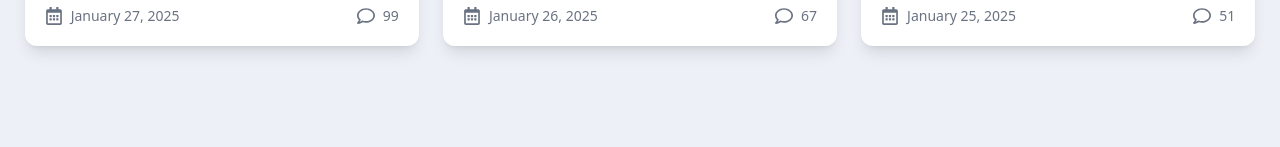
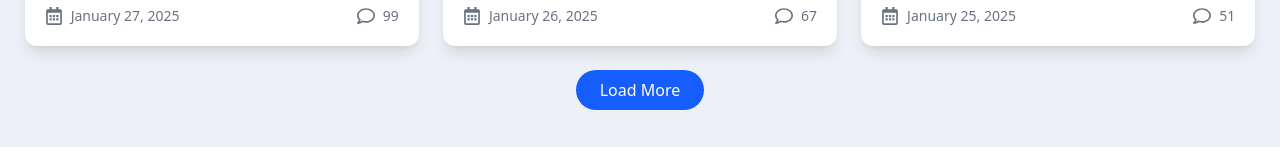
Before and after one commit to SadaqElmi/LPGTMC, a React (Vite) app: page /Blogs in a window 1280 px wide. Shown: the part 1051-1198 px from the top of the page. Before the commit the page ends 1137 px from the top, so only its background shows below. Built offline with nearby package versions, Linux system fonts and the light colour scheme.

Commit message:
i added button loard more

```diff
--- a/src/pages/Blogs/Components/Blogs.jsx
+++ b/src/pages/Blogs/Components/Blogs.jsx
@@ -1,3 +1,230 @@
+// import React, { useState } from "react";
+// import { Blogs } from "../../../data/Blogs_data"; // ✅ Import mock data
+
+// import {
+//   FaAngleDoubleRight,
+//   FaRegCalendarAlt,
+//   FaRegComment,
+// } from "react-icons/fa";
+// import { NavLink } from "react-router-dom";
+
+// const categories = ["All News", "car", "company", "repair", "useful"];
+
+// function Blog() {
+//   const [activeCategory, setActiveCategory] = useState("All News");
+
+//   const filteredBlogs =
+//     activeCategory === "All News"
+//       ? Blogs.slice(0, 6) // Show first 6 blogs for "All News"
+//       : Blogs.filter((post) => post.category === activeCategory).slice(0, 3);
+
+//   return (
+//     <div className="flex justify-center flex-col py-10 px-6">
+//       <div className="flex items-center gap-2 text-gray-800 text-lg mb-6">
+//         <NavLink to="/" className="hover:text-blue-600">
+//           Home
+//         </NavLink>
+//         <FaAngleDoubleRight className="text-gray-500" />
+//         <p className="font-semibold">Blog</p>
+//       </div>
+
+//       <h1 className="text-5xl font-bold text-gray-900 mb-6">Our Blog</h1>
+
+//       <div className="flex gap-6 border-b pb-3 text-gray-600">
+//         {categories.map((category) => (
+//           <button
+//             key={category}
+//             className={`pb-2 text-lg ${
+//               activeCategory === category
+//                 ? "border-b-2 border-blue-500 text-blue-600 cursor-pointer"
+//                 : "hover:text-blue-600 cursor-pointer"
+//             }`}
+//             onClick={() => setActiveCategory(category)}
+//           >
+//             {category.charAt(0).toUpperCase() + category.slice(1)}
+//           </button>
+//         ))}
+//       </div>
+
+//       <div className="flex flex-wrap justify-center gap-6 mt-6">
+//         {filteredBlogs.map((post) => (
+//           <div
+//             key={post.id}
+//             className="w-full sm:w-[48%] lg:w-[32%] shadow-lg rounded-xl overflow-hidden bg-white "
+//           >
+//             <div className="relative">
+//               <img
+//                 src={post.image}
+//                 alt={post.description}
+//                 className="w-full h-60 object-cover"
+//               />
+
+//               <span className="absolute bottom-4 left-4 bg-blue-600 text-white text-xs px-3 py-1 rounded-full">
+//                 {post.category}
+//               </span>
+//             </div>
+
+//             <div className="p-5">
+//               <NavLink
+//                 to="#"
+//                 className="hover:text-blue-700 text-gray-800 text-xl font-semibold block"
+//               >
+//                 {post.description}
+//               </NavLink>
+
+//               <div className="flex justify-between items-center mt-3 text-gray-500 text-sm">
+//                 <div className="flex items-center gap-2">
+//                   <FaRegCalendarAlt className="text-lg" />
+//                   <p>{post.date}</p>
+//                 </div>
+//                 <div className="flex items-center gap-2">
+//                   <FaRegComment className="text-lg" />
+//                   <p>{Math.floor(Math.random() * 100)}</p>
+//                 </div>
+//               </div>
+//             </div>
+//           </div>
+//         ))}
+//       </div>
+//     </div>
+
+//   );
+// }
+
+// export default Blog;
+
+// import React, { useState } from "react";
+// import { Blogs } from "../../../data/Blogs_data"; // ✅ Import mock data
+
+// import {
+//   FaAngleDoubleRight,
+//   FaRegCalendarAlt,
+//   FaRegComment,
+// } from "react-icons/fa";
+// import { NavLink } from "react-router-dom";
+
+// const categories = ["All News", "car", "company", "repair", "useful"];
+
+// function Blog() {
+//   const [activeCategory, setActiveCategory] = useState("All News");
+//   const [visiblePosts, setVisiblePosts] = useState({
+//     "All News": 6, // Initial posts for All News
+//     car: 3,
+//     company: 3,
+//     repair: 3,
+//     useful: 3,
+//   });
+
+//   // ✅ Handle Load More Click
+//   const handleLoadMore = (category) => {
+//     setVisiblePosts((prev) => ({
+//       ...prev,
+//       [category]: prev[category] + 3, // Load 3 more posts per click
+//     }));
+//   };
+
+//   return (
+//     <div className="flex justify-center flex-col py-10 px-6">
+//       {/* Breadcrumb Navigation */}
+//       <div className="flex items-center gap-2 text-gray-800 text-lg mb-6">
+//         <NavLink to="/" className="hover:text-blue-600">
+//           Home
+//         </NavLink>
+//         <FaAngleDoubleRight className="text-gray-500" />
+//         <p className="font-semibold">Blog</p>
+//       </div>
+
+//       {/* Page Title */}
+//       <h1 className="text-5xl font-bold text-gray-900 mb-6">Our Blog</h1>
+
+//       {/* Category Tabs */}
+//       <div className="flex gap-6 border-b pb-3 text-gray-600">
+//         {categories.map((category) => (
+//           <button
+//             key={category}
+//             className={`pb-2 text-lg ${
+//               activeCategory === category
+//                 ? "border-b-2 border-blue-500 text-blue-600 cursor-pointer"
+//                 : "hover:text-blue-600 cursor-pointer"
+//             }`}
+//             onClick={() => setActiveCategory(category)}
+//           >
+//             {category.charAt(0).toUpperCase() + category.slice(1)}
+//           </button>
+//         ))}
+//       </div>
+
+//       {/* Blog Cards Section */}
+//       <div className="flex flex-wrap justify-center gap-6 mt-6">
+//         {Blogs.filter(
+//           (post) =>
+//             activeCategory === "All News" || post.category === activeCategory
+//         )
+//           .slice(0, visiblePosts[activeCategory]) // ✅ Show limited posts per category
+//           .map((post) => (
+//             <div
+//               key={post.id}
+//               className="w-full sm:w-[48%] lg:w-[32%] shadow-lg rounded-xl overflow-hidden bg-white"
+//             >
+//               {/* Blog Image */}
+//               <div className="relative">
+//                 <img
+//                   src={post.image}
+//                   alt={post.description}
+//                   className="w-full h-60 object-cover"
+//                 />
+//                 {/* Category Badge */}
+//                 <span className="absolute bottom-4 left-4 bg-blue-600 text-white text-xs px-3 py-1 rounded-full">
+//                   {post.category}
+//                 </span>
+//               </div>
+
+//               {/* Blog Content */}
+//               <div className="p-5">
+//                 <NavLink
+//                   to="#"
+//                   className="hover:text-blue-700 text-gray-800 text-xl font-semibold block"
+//                 >
+//                   {post.description}
+//                 </NavLink>
+
+//                 {/* Blog Meta Info */}
+//                 <div className="flex justify-between items-center mt-3 text-gray-500 text-sm">
+//                   <div className="flex items-center gap-2">
+//                     <FaRegCalendarAlt className="text-lg" />
+//                     <p>{post.date}</p>
+//                   </div>
+//                   <div className="flex items-center gap-2">
+//                     <FaRegComment className="text-lg" />
+//                     <p>{Math.floor(Math.random() * 100)}</p>
+//                   </div>
+//                 </div>
+//               </div>
+//             </div>
+//           ))}
+//       </div>
+
+//       {/* Load More Button at the End of Each Section */}
+//       {visiblePosts[activeCategory] <
+//         Blogs.filter(
+//           (post) =>
+//             activeCategory === "All News" || post.category === activeCategory
+//         ).length && (
+//         <div className="mt-6 flex justify-center">
+//           <button
+//             onClick={() => handleLoadMore(activeCategory)}
+//             className="bg-blue-600 text-white px-6 py-2 rounded-full hover:bg-blue-700 transition"
+//           >
+//             Load More
+//           </button>
+//         </div>
+//       )}
+//     </div>
+//   );
+// }
+
+// export default Blog;
+
 import React, { useState } from "react";
 import { Blogs } from "../../../data/Blogs_data"; // ✅ Import mock data
 
@@ -12,14 +239,34 @@ const categories = ["All News", "car", "company", "repair", "useful"];
 
 function Blog() {
   const [activeCategory, setActiveCategory] = useState("All News");
+  const [visiblePosts, setVisiblePosts] = useState({
+    "All News": 6, // ✅ Default posts for "All News"
+    car: 3,
+    company: 3,
+    repair: 3,
+    useful: 3,
+  });
 
-  const filteredBlogs =
-    activeCategory === "All News"
-      ? Blogs.slice(0, 6) // Show first 6 blogs for "All News"
-      : Blogs.filter((post) => post.category === activeCategory).slice(0, 3);
+  // ✅ Reset visible posts when category changes
+  const handleCategoryChange = (category) => {
+    setActiveCategory(category);
+    setVisiblePosts((prev) => ({
+      ...prev,
+      [category]: category === "All News" ? 6 : 3, // Reset count per category
+    }));
+  };
+
+  // ✅ Handle "Load More" Click
+  const handleLoadMore = (category) => {
+    setVisiblePosts((prev) => ({
+      ...prev,
+      [category]: prev[category] + 3, // ✅ Load 3 more per click
+    }));
+  };
 
   return (
     <div className="flex justify-center flex-col py-10 px-6">
+      {/* Breadcrumb Navigation */}
       <div className="flex items-center gap-2 text-gray-800 text-lg mb-6">
         <NavLink to="/" className="hover:text-blue-600">
           Home
@@ -28,8 +275,10 @@ function Blog() {
         <p className="font-semibold">Blog</p>
       </div>
 
+      {/* Page Title */}
       <h1 className="text-5xl font-bold text-gray-900 mb-6">Our Blog</h1>
 
+      {/* Category Tabs */}
       <div className="flex gap-6 border-b pb-3 text-gray-600">
         {categories.map((category) => (
           <button
@@ -39,31 +288,39 @@ function Blog() {
                 ? "border-b-2 border-blue-500 text-blue-600 cursor-pointer"
                 : "hover:text-blue-600 cursor-pointer"
             }`}
-            onClick={() => setActiveCategory(category)}
+            onClick={() => handleCategoryChange(category)}
           >
             {category.charAt(0).toUpperCase() + category.slice(1)}
           </button>
         ))}
       </div>
 
+      {/* Blog Cards Section */}
       <div className="flex flex-wrap justify-center gap-6 mt-6">
-        {filteredBlogs.map((post) => (
+        {Blogs.filter(
+          (post) =>
+            activeCategory === "All News" || post.category === activeCategory
+        )
+          .slice(0, visiblePosts[activeCategory]) // ✅ Show limited posts per category
+          .map((post) => (
             <div
               key={post.id}
-            className="w-full sm:w-[48%] lg:w-[32%] shadow-lg rounded-xl overflow-hidden bg-white "
+              className="w-full sm:w-[48%] lg:w-[32%] shadow-lg rounded-xl overflow-hidden bg-white"
             >
+              {/* Blog Image */}
               <div className="relative">
                 <img
                   src={post.image}
                   alt={post.description}
                   className="w-full h-60 object-cover"
                 />
-
+                {/* Category Badge */}
                 <span className="absolute bottom-4 left-4 bg-blue-600 text-white text-xs px-3 py-1 rounded-full">
                   {post.category}
                 </span>
               </div>
 
+              {/* Blog Content */}
               <div className="p-5">
                 <NavLink
                   to="#"
@@ -72,6 +329,7 @@ function Blog() {
                   {post.description}
                 </NavLink>
 
+                {/* Blog Meta Info */}
                 <div className="flex justify-between items-center mt-3 text-gray-500 text-sm">
                   <div className="flex items-center gap-2">
                     <FaRegCalendarAlt className="text-lg" />
@@ -86,8 +344,23 @@ function Blog() {
             </div>
           ))}
       </div>
+
+      {/* Load More Button at the End of Each Section */}
+      {visiblePosts[activeCategory] <
+        Blogs.filter(
+          (post) =>
+            activeCategory === "All News" || post.category === activeCategory
+        ).length && (
+        <div className="mt-6 flex justify-center">
+          <button
+            onClick={() => handleLoadMore(activeCategory)}
+            className="bg-blue-600 text-white px-6 py-2 rounded-full hover:bg-blue-700 transition"
+          >
+            Load More
+          </button>
         </div>
-
+      )}
+    </div>
   );
 }
 
```
Lines whose indentation alone changed are shown as unchanged.
